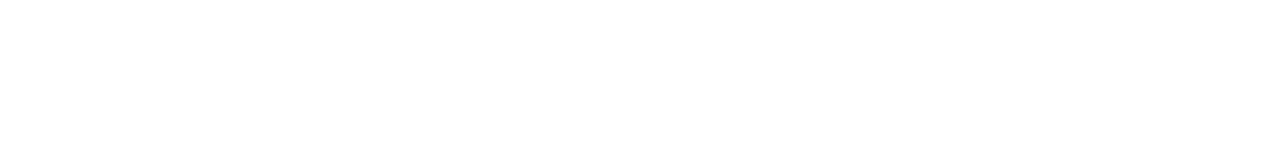
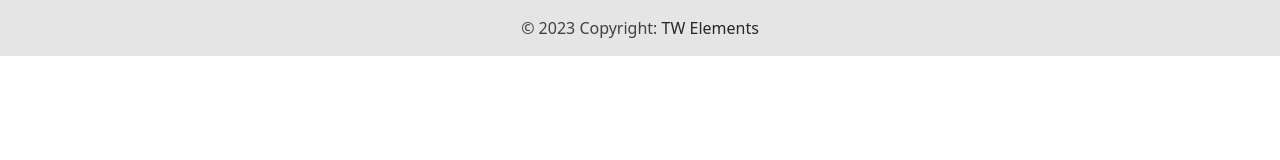
Before and after one commit to adherobles/Git_Practica, a plain HTML site: page index.html in a window 1280 px wide. Drawn offline with nearby package versions, Linux system fonts and the light colour scheme.

Commit message:
06-22-25 AHR ADD FOOTER

```diff
--- a/index.html
+++ b/index.html
@@ -9,10 +9,22 @@
      <header >
      </header>
 
-     <body>
-     </body>
+       <!--MAIN-->
 
-     <footer>
-     </footer>
+     <!--FOOTER-->
+    <footer>
+  <!--Copyright section-->
+  <div
+    class="bg-neutral-200 p-4 text-center text-neutral-700 dark:bg-neutral-700 dark:text-neutral-200">
+    © 2023 Copyright:
+    <a
+      class="text-neutral-800 dark:text-neutral-400"
+      href="https://tw-elements.com/"
+      >TW Elements</a
+    >
+  </div>
+</footer>
+
+
   </body>
 </html>
```
